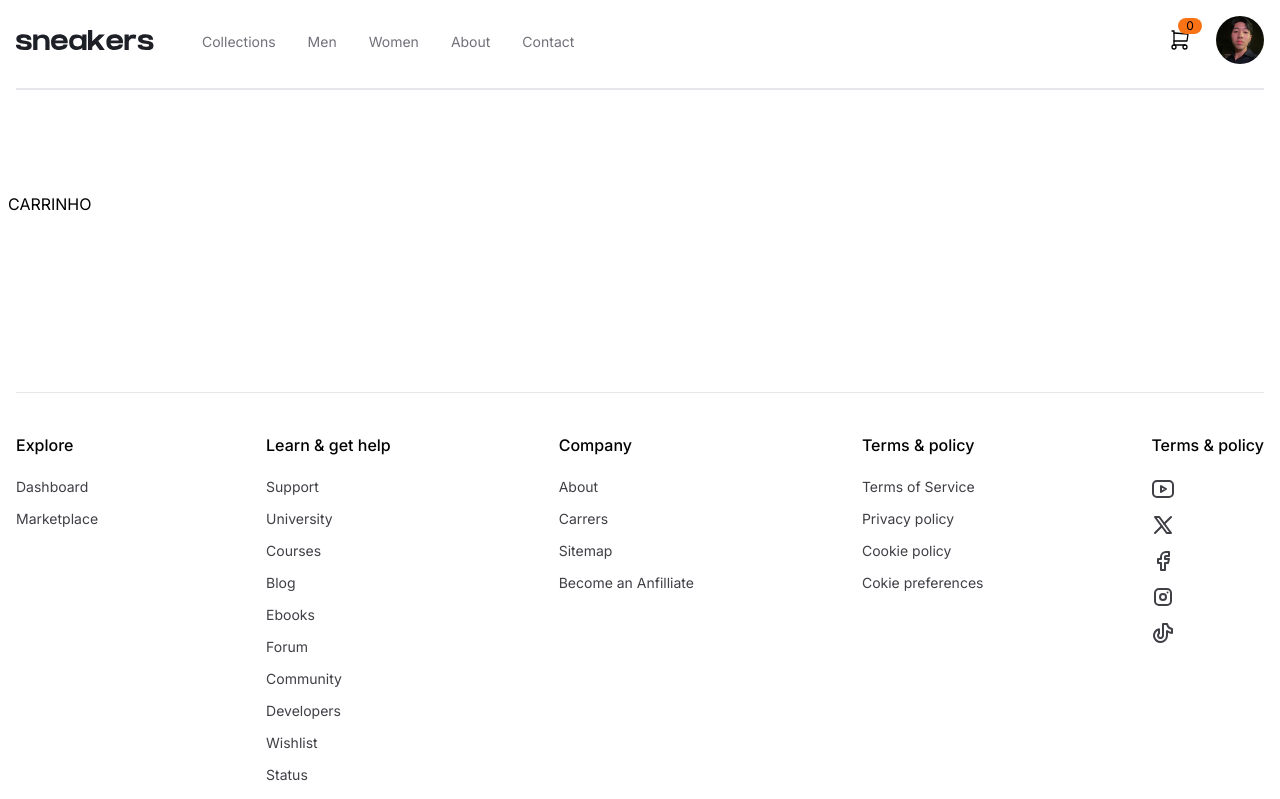
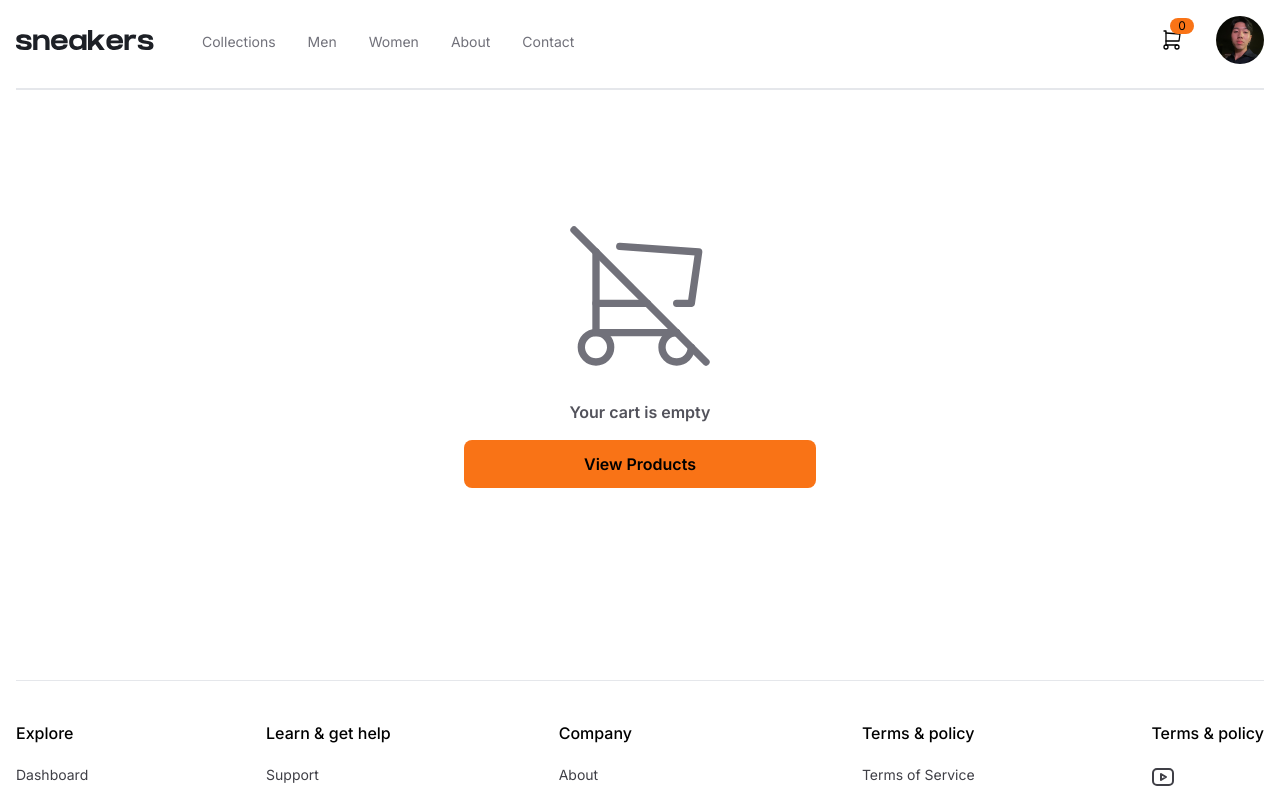
Before and after one commit to Nick-Yanase/Sneakers, a Next.js app: page /cart in a window 1280 px wide. Shown: the top 799 px of the page. Built offline with nearby package versions, Linux system fonts and the light colour scheme.

Commit message:
Add productPreviewModal and page cart when empty

```diff
--- a/src/app/(ProductView)/cart/page.tsx
+++ b/src/app/(ProductView)/cart/page.tsx
@@ -1,12 +1,36 @@
 'use client'
+import Button from "@/components/Button";
 import TemplatePage from "@/components/layout/TemplatePage";
+import useCart from "@/data/hooks/useCart";
+import { IconShoppingCartOff } from "@tabler/icons-react";
+import Link from "next/link";
 
 export default function Cart(){
+  const {itens} = useCart()
   return(
     <TemplatePage>
-      <div>
-        CARRINHO
-      </div>
+      <section className="flex flex-col mx-auto max-w-screen-xl items-center justify-between w-full">
+      {
+        itens.length === 0 ? (
+          <div className=" w-96 p-4 flex flex-col gap-4 items-center justify-center">
+            <div className="w-6/12 ">
+              <IconShoppingCartOff className="text-zinc-500 size-full stroke-1"/>
+            </div>
+            <h4 className="text-zinc-600 font-semibold">Your cart is empty</h4>
+
+            <Link href="/" className="w-full">
+              <Button >
+                View Products
+              </Button>
+            </Link>
+          </div>
+        ) : (
+          <div>
+
+          </div>
+        )
+      }
+      </section>
     </TemplatePage>
   )
 }
--- a/src/app/(ProductView)/page.tsx
+++ b/src/app/(ProductView)/page.tsx
@@ -67,6 +67,7 @@ export default function Home() {
           ))
         )}
       </section>
+
     </TemplatePage>
   );
 }
--- a/src/components/Button.tsx
+++ b/src/components/Button.tsx
@@ -1,6 +1,7 @@
 export interface ButtonProps{
   children: React.ReactNode //esse botão tem um conteudo
-  onClick: () => void
+  className?: string
+  onClick?: () => void
 }
 export default function Button(props: ButtonProps){
   return(
--- /dev/null
+++ b/src/components/Product/ProductCartPreview.tsx
@@ -0,0 +1,60 @@
+import { IconTrash } from "@tabler/icons-react";
+import Image from "next/image";
+import Button from "../Button";
+import useCart from "@/data/hooks/useCart";
+
+export default function ProductCartPreview() {
+  const { itens, abrirModalPreview, fecharModalPreview, deleteProduct } = useCart();
+  return (
+    <div
+      onMouseEnter={abrirModalPreview}
+      onMouseLeave={fecharModalPreview}
+      className="w-[29%] flex flex-col gap-6 rounded-lg shadow-xl p-7 absolute -right-24 top-20 bg-white transition-all ease-in-out"
+    >
+      <h3 className="text-sm font-extrabold text-zinc-900">Cart</h3>
+      <div className="bg-zinc-300 w-full h-px " />
+      {itens.length !== 0 ? (
+        itens.map((item) => (
+          <>
+          <div key={item.product.id} className="flex gap-4 justify-between items-center">
+            <div className="relative size-12 rounded-md overflow-hidden">
+              <Image
+                src={`/img/${item.product.image[0]}`}
+                alt={item.product.name}
+                fill
+                className="object-cover"
+              />
+            </div>
+            <div className="flex flex-col">
+              <p className="text-zinc-600 text-sm">{item.product.name}</p>
+              <div className="flex gap-1.5 items-center">
+                <span className="text-zinc-600">
+                  ${(item.product.price - item.product.price * item.product.discount).toFixed(2)}
+                </span>
+                <span className="text-zinc-600">x</span>
+                <span className="text-zinc-600">{item.quantity}</span>
+                <span className="text-zinc-900 font-extrabold">
+                  {(
+                    (item.product.price - item.product.price * item.product.discount) * item.quantity
+                  ).toFixed(2)}
+                </span>
+              </div>
+            </div>
+            <button onClick={() => deleteProduct(item)}>
+              <IconTrash className="text-zinc-400 transition-all hover:text-red-500" />
+            </button>
+          </div>
+
+          <Button>
+          <p className="font-extrabold">Checkout</p>
+          </Button>
+          </>
+        ))
+      ) : (
+        <div className="mx-auto my-0">
+          <p className="text-zinc-500 font-bold">Your cart is empty</p>
+        </div>
+      )}
+    </div>
+  );
+}
--- a/src/components/layout/Header.tsx
+++ b/src/components/layout/Header.tsx
@@ -4,12 +4,13 @@ import Logo from "./Logo";
 import { IconShoppingCart } from "@tabler/icons-react";
 import Avatar from "./Avatar";
 import useCart from "@/data/hooks/useCart";
+import ProductCartPreview from "../Product/ProductCartPreview";
 
 export default function Header() {
-  const {quantityProducts} = useCart()
+  const {quantityProducts, previewModalAberto, abrirModalPreview, fecharModalPreview, itens} = useCart()
   return (
     <header className="w-full px-4 fixed z-10 bg-white">
-      <nav className="w-full items-center max-w-screen-xl mx-auto flex gap-12 border-b-2">
+      <nav className="w-full items-center max-w-screen-xl mx-auto flex gap-12 border-b-2 relative">
         <div className="mb-2">
           <Logo />
         </div>
@@ -30,8 +31,10 @@ export default function Header() {
             <Link href="#">Contact</Link>
           </li>
         </ul>
-        <div className="flex items-center gap-6 mb-2">
-          <button className="relative">
+        <div className="flex items-center gap-8 mb-2">
+          <button
+          onMouseEnter={abrirModalPreview}
+          className="relative">
             <span className="absolute w-6 y-3 bg-orange-500 rounded-full text-xs flex items-center justify-center -top-2.5 -right-2.5">{quantityProducts}</span>
             <Link href="/cart">
               <IconShoppingCart className="text-black size-6 stroke-[1.3]" />
@@ -39,6 +42,11 @@ export default function Header() {
           </button>
           <Avatar />
         </div>
+
+        {previewModalAberto && (
+         <ProductCartPreview />
+         )
+      }
       </nav>
     </header>
   );
--- a/src/data/context/CartContext.tsx
+++ b/src/data/context/CartContext.tsx
@@ -5,24 +5,35 @@ import Product from "../model/Product";
 export interface CartContextProps {
   //essa interface é util para quando chamarmos o contexto, da pra saber quais são as propriedades do contexto
   itens: ItemCart[];
+  quantityProducts: number;
+  itemsQuantity: number;
+  previewModalAberto: boolean
   addQuantity: () => void;
   removeQuantity: () => void;
-  quantityProducts: number;
   addProduct: (item: Product, itemsQuantity: number) => void;
   removeProduct: (item: Product) => void;
   sendCart: (item: Product, itemsQuantity: number) => void;
-  itemsQuantity: number;
+  abrirModalPreview: () => void
+  fecharModalPreview: () => void
+  deleteProduct: (item: ItemCart) => void
 }
 
 const ContextoCarrinho = createContext<CartContextProps>({} as any);
 export function CartProvider(props: any) {
+
+
+  const [previewModalAberto, setPreviewModaAberto] = useState(false)
+
+  function abrirModalPreview(){
+    setPreviewModaAberto(true)
+  }
+  function fecharModalPreview(){
+    setPreviewModaAberto(false)
+  }
+
   const [itens, setItens] = useState<ItemCart[]>([]); //Estamos especificando que itens é um array de itemCart
   const [itemsQuantity, setItemsQuantity] = useState(1);
-  /*
-  o que eu tenho que fazer:
-  1- função add ainda existe mas preciso criar uma função no botão add to cart que execute a função addProduct n vezes que o usuario quiser
-  2- tem que arrumar a opção de diminuir, pois ele esta fianco com numeros negativos
-  */
+
   function addQuantity(){
     setItemsQuantity(itemsQuantity+1)
   }
@@ -65,6 +76,10 @@ export function CartProvider(props: any) {
       setItens(newItens);
     }
   }
+  function deleteProduct(item: ItemCart){
+    const newItens = itens.filter((i) => i.product.id !== item.product.id)
+    setItens(newItens)
+  }
 
   function sendCart(product: Product, itensQuantity: number ) {
     addProduct(product, itensQuantity)
@@ -73,6 +88,7 @@ export function CartProvider(props: any) {
   return (
     <ContextoCarrinho.Provider //aqui temos que passar todas as propriedades estabelecidas na interface
       value={{
+        previewModalAberto,
         itens,
         itemsQuantity,
         addQuantity,
@@ -80,6 +96,9 @@ export function CartProvider(props: any) {
         addProduct,
         removeProduct,
         sendCart,
+        abrirModalPreview,
+        fecharModalPreview,
+        deleteProduct,
         get quantityProducts() {
           return itens.reduce((total, item) => total + item.quantity, 0); // total é = 0 e recebe item.quantity de cada item de itens
         },
```
